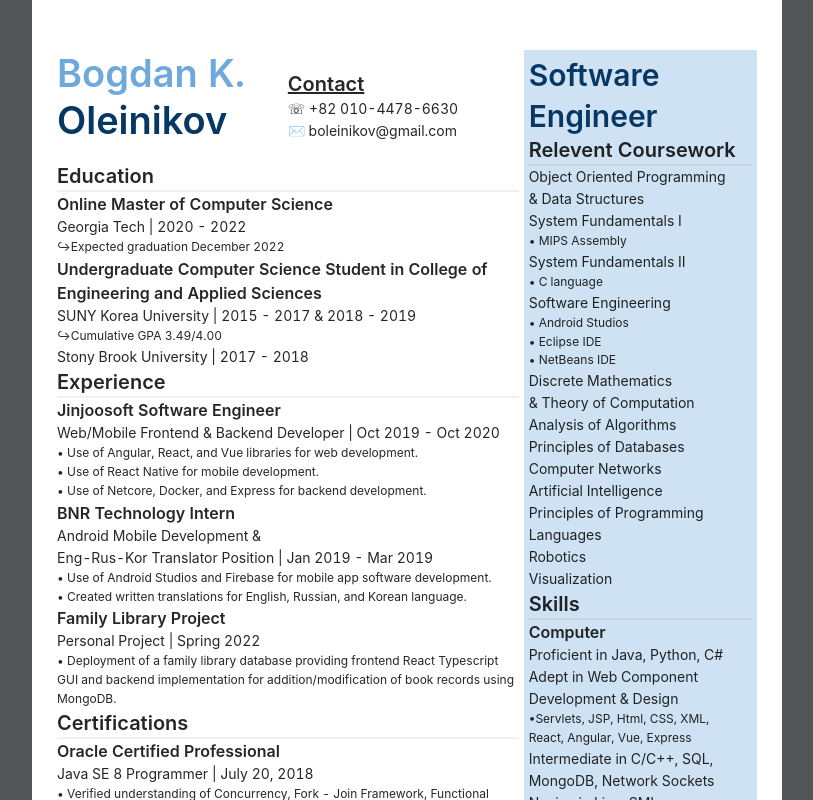
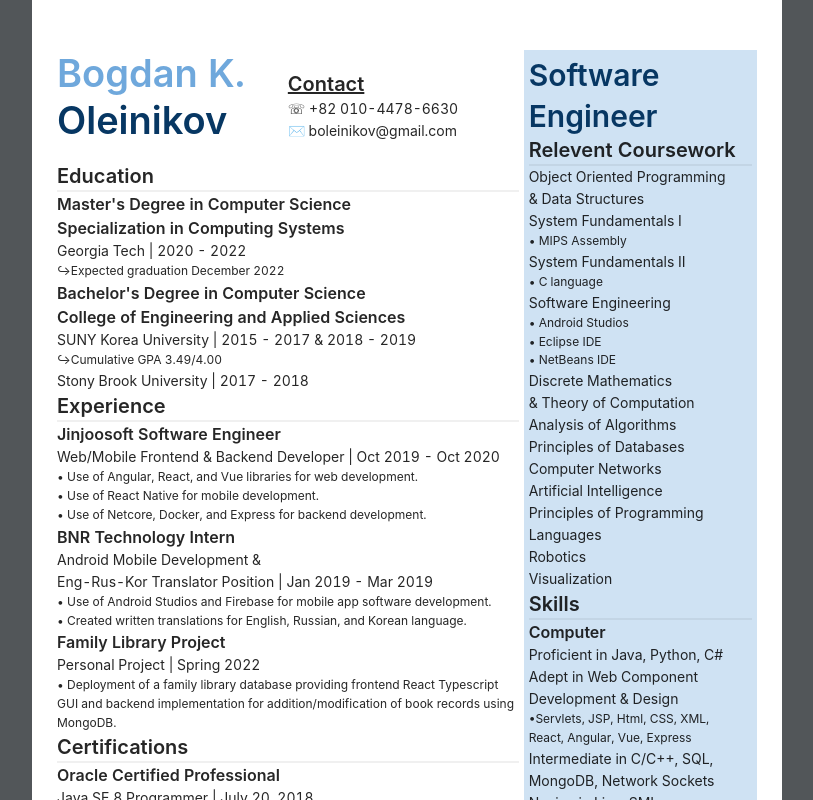
Before and after one commit to bowdawn/oleinikov-resume, a React (Create React App) app: page / in a window 1280 px wide. Shown: the top 800 px of the page, without its empty margins (233-1046 px from the left). Built offline with nearby package versions, Linux system fonts and the light colour scheme.

Commit message:
update info

```diff
--- a/src/App.tsx
+++ b/src/App.tsx
@@ -25,13 +25,15 @@ const App: FC = () => (
           <Divider />
           <div>
             <div>
-              <Title level={5} >Online Master of Computer Science </Title>
+              <Title level={5} >Master's Degree in Computer Science <br />
+                Specialization in Computing Systems
+              </Title>
               <div className='description-title'>Georgia Tech | 2020 - 2022 </div>
               <div className='description-detail'>↪Expected graduation December 2022</div>
             </div>
             <div>
-              <Title level={5}> Undergraduate Computer Science Student in College of
-                Engineering and Applied Sciences </Title>
+              <Title level={5}>Bachelor's Degree in Computer Science<br />
+                College of Engineering and Applied Sciences </Title>
               <div className='description-title'>SUNY Korea University | 2015 - 2017 & 2018 - 2019</div>
               <div className='description-detail'>↪Cumulative GPA 3.49/4.00 </div >
               <div className='description-title'>Stony Brook University | 2017 - 2018 </div>
@@ -131,7 +133,7 @@ const App: FC = () => (
           Adept in Web Component<br />
           Development & Design<br />
           <div className='description-detail'>•Servlets, JSP, Html, CSS, XML,<br />
-          React, Angular, Vue, Express</div>
+            React, Angular, Vue, Express</div>
           Intermediate in C/C++, SQL,<br />
           MongoDB, Network Sockets<br />
           Novice in Lisp, SML<br />
```
